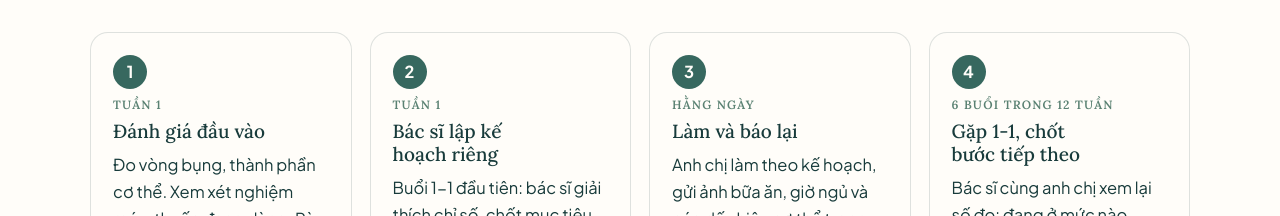
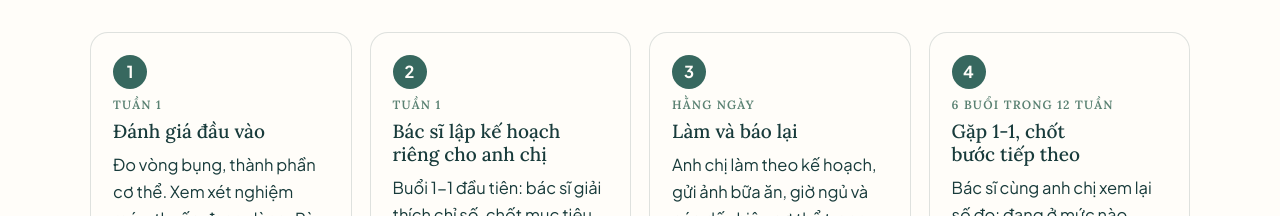
Before and after one commit to luxtambeauty/bandochuyenhoa, a plain HTML site: page dat-lich.html in a window 1280 px wide. Shown: the part 2470-2686 px from the top of the page. Drawn offline with Linux system fonts and the light colour scheme; no server answers.

Commit message:
Trang /dat-lich: bước 2 "Bác sĩ lập kế hoạch riêng cho anh chị"
Co-Authored-By: Claude Opus 5.5 <noreply@anthropic.com>

```diff
--- a/dat-lich.html
+++ b/dat-lich.html
@@ -337,7 +337,7 @@ footer .wrap{display:flex;flex-wrap:wrap;gap:10px 28px;justify-content:space-bet
     </div>
     <ol class="flow">
       <li><span class="n">1</span><span class="when">Tuần 1</span><h3>Đánh giá đầu vào</h3><p>Đo vòng bụng, thành phần cơ thể. Xem xét nghiệm máu, thuốc đang dùng. Rà lại cách ăn uống, thói quen chọn thực phẩm và nếp sinh hoạt để tìm đúng nguyên nhân, chỉnh từ gốc.</p></li>
-      <li><span class="n">2</span><span class="when">Tuần 1</span><h3>Bác sĩ lập kế hoạch riêng</h3><p>Buổi 1-1 đầu tiên: bác sĩ giải thích chỉ số, chốt mục tiêu 12 tuần và trao kế hoạch riêng của anh chị.</p></li>
+      <li><span class="n">2</span><span class="when">Tuần 1</span><h3>Bác sĩ lập kế hoạch riêng cho anh chị</h3><p>Buổi 1-1 đầu tiên: bác sĩ giải thích chỉ số, chốt mục tiêu 12 tuần và trao kế hoạch riêng của anh chị.</p></li>
       <li><span class="n">3</span><span class="when">Hằng ngày</span><h3>Làm và báo lại</h3><p>Anh chị làm theo kế hoạch, gửi ảnh bữa ăn, giờ ngủ và các dấu hiệu cơ thể trong ngày vào nhóm. Bác sĩ phản hồi trong 24 giờ, chỉnh kịp lúc theo tình trạng sức khỏe của riêng anh chị.</p></li>
       <li><span class="n">4</span><span class="when">6 buổi trong 12 tuần</span><h3>Gặp 1-1, chốt bước tiếp theo</h3><p>Bác sĩ cùng anh chị xem lại số đo: đang ở mức nào, chặng tới giữ nguyên hay cần đổi gì. Ngoài lịch này, cần là gọi hoặc nhắn bác sĩ ngay.</p></li>
     </ol>
```
